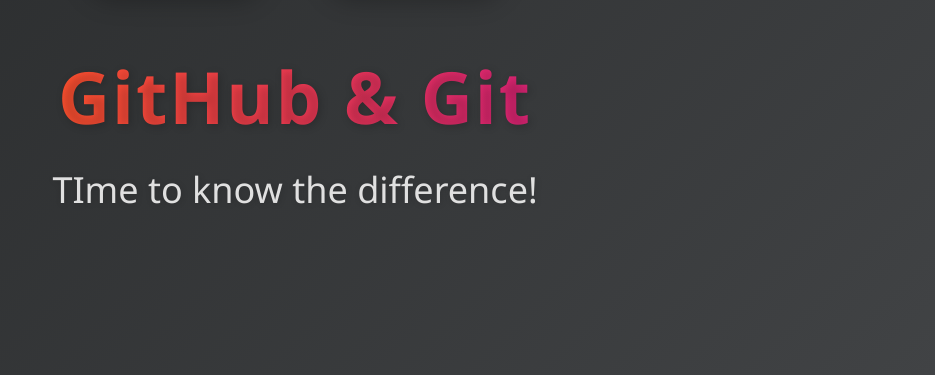
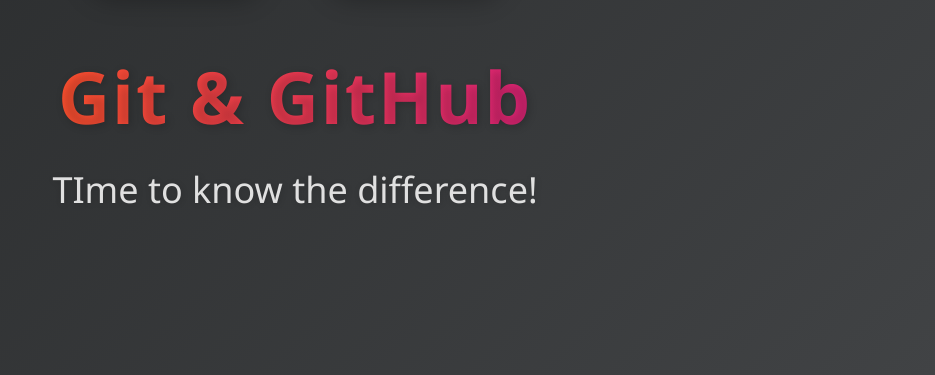
Before and after one commit to mnazfs/git-demo, a plain HTML site: page index.html in a window 1280 px wide. Shown: the part 425-800 px from the top of the page, without its empty margins (345-1280 px from the left). Drawn offline with Linux system fonts and the light colour scheme.

Commit message:
Revert "Title change"
This reverts commit 53be91a115a76d6896aaf7b05de9e9bf7d063f79.

```diff
--- a/index.html
+++ b/index.html
@@ -10,7 +10,7 @@
             <img src="./img/git.png" alt="Git Logo"/>
             <img src="./img/github.png" alt="GitHub Logo"/>
         </div>
-        <h1>GitHub & Git</h1>
+        <h1>Git & GitHub</h1>
         <h2>TIme to know the difference!</h2>
     </body>
 </html>
```
